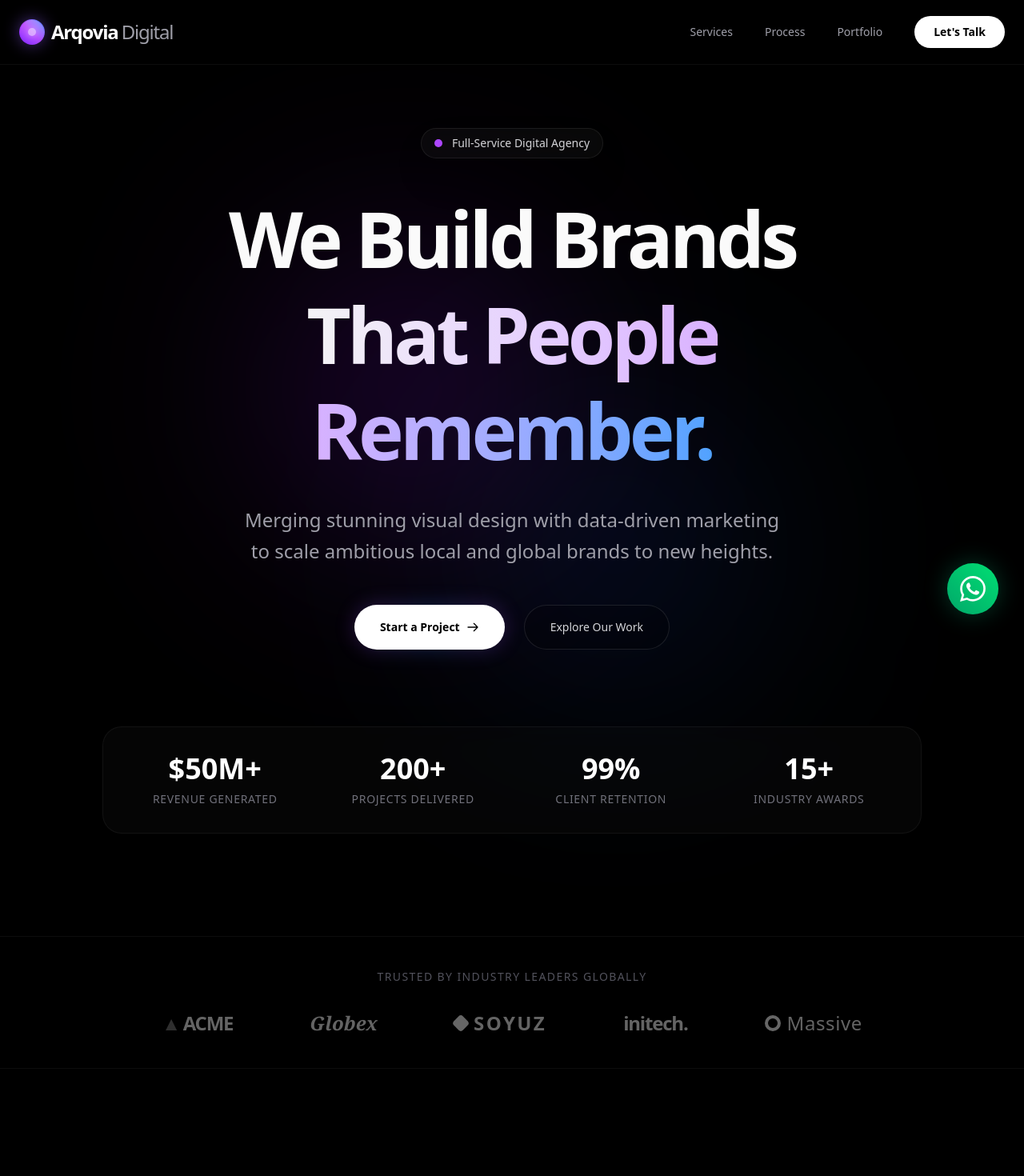
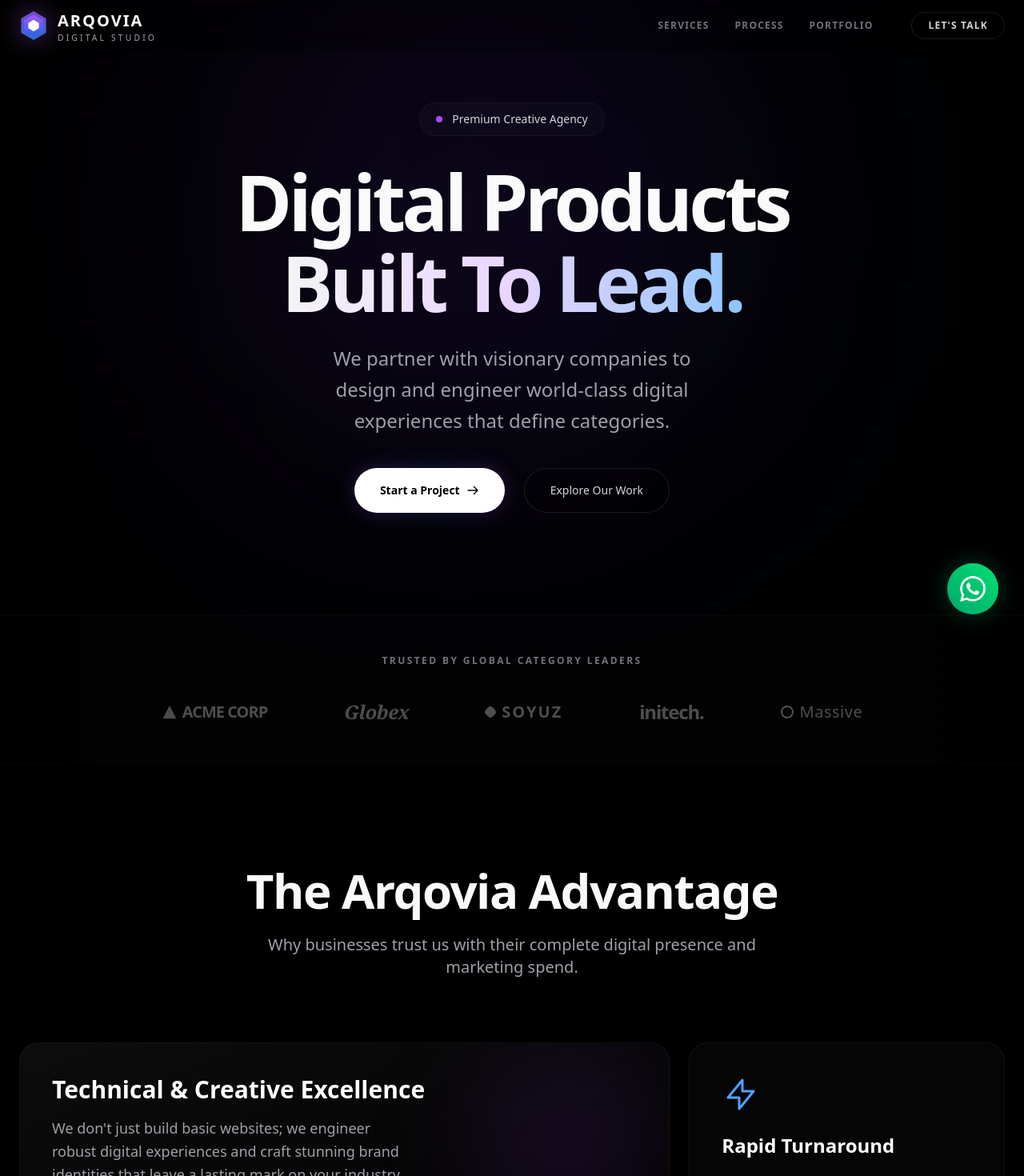
Before and after one commit to Rumman283/agency-portfolio, a Next.js app: page / in a window 1280 px wide. Shown: the top 1470 px of the page at 80% size. Built offline with nearby package versions, Linux system fonts and the light colour scheme.

Commit message:
updated homepage

```diff
--- a/app/page.tsx
+++ b/app/page.tsx
@@ -28,48 +28,48 @@ export default function Home() {
   return (
     <div className="min-h-screen bg-black text-zinc-50 font-sans selection:bg-purple-500/30 overflow-x-hidden">
       {/* Navigation */}
-      <nav className="fixed top-0 w-full z-50 border-b border-white/[0.05] bg-black/40 backdrop-blur-xl">
-        <div className="max-w-7xl mx-auto px-6 h-20 flex items-center justify-between">
+      <nav className="fixed top-0 w-full z-50 border-b border-white/[0.02] bg-black/20 backdrop-blur-xl">
+        <div className="max-w-7xl mx-auto px-6 h-16 flex items-center justify-between">
           <button
             onClick={() => window.scrollTo({ top: 0, behavior: 'smooth' })}
             aria-label="Scroll to top"
-            className="font-bold text-2xl tracking-tighter flex items-center gap-2 group cursor-pointer text-left outline-none hover:scale-[1.02] active:scale-[0.98] transition-transform duration-500"
+            className="group cursor-pointer text-left outline-none hover:opacity-80 active:scale-[0.98] transition-all duration-500"
           >
             <Logo />
           </button>
-          <div className="hidden md:flex items-center gap-10 text-sm font-medium text-zinc-400">
+          <div className="hidden md:flex items-center gap-8 text-xs font-semibold tracking-widest uppercase text-zinc-500">
             <Link href="#services" className="hover:text-white transition-colors">Services</Link>
             <Link href="#process" className="hover:text-white transition-colors">Process</Link>
             <Link href="#portfolio" className="hover:text-white transition-colors">Portfolio</Link>
-            <Link href="#contact" className="relative group px-6 py-2.5 rounded-full overflow-hidden">
-              <span className="absolute inset-0 w-full h-full bg-white transition-all duration-300 group-hover:scale-105"></span>
-              <span className="relative text-black font-semibold">Let&apos;s Talk</span>
+            <Link href="#contact" className="relative group px-5 py-2 rounded-full overflow-hidden border border-white/10 hover:border-white/30 transition-colors ml-4">
+              <span className="relative text-zinc-300 group-hover:text-white transition-colors">Let's Talk</span>
             </Link>
           </div>
         </div>
       </nav>
 
       {/* Hero Section */}
-      <section className="relative pt-32 pb-20 md:pt-40 md:pb-32 px-6">
+      <section className="relative pt-24 pb-12 md:pt-32 md:pb-16 px-6">
         {/* Animated Background Elements */}
-        <div className="absolute top-1/4 left-1/4 w-96 h-96 bg-purple-600/30 rounded-full blur-[120px] mix-blend-screen animate-pulse pointer-events-none"></div>
-        <div className="absolute bottom-1/4 right-1/4 w-96 h-96 bg-blue-600/20 rounded-full blur-[120px] mix-blend-screen animate-pulse pointer-events-none" style={{ animationDelay: '2s' }}></div>
+        <div className="absolute top-0 left-1/4 w-[500px] h-[500px] bg-purple-600/20 rounded-full blur-[150px] mix-blend-screen animate-pulse pointer-events-none"></div>
+        <div className="absolute bottom-1/4 right-1/4 w-[600px] h-[600px] bg-blue-600/10 rounded-full blur-[150px] mix-blend-screen animate-pulse pointer-events-none" style={{ animationDelay: '2s' }}></div>
 
         <div className="max-w-7xl mx-auto text-center flex flex-col items-center relative z-10">
-          <div className="inline-flex items-center gap-3 px-4 py-2 rounded-full bg-white/[0.03] border border-white/[0.08] text-sm font-medium text-zinc-300 mb-10 backdrop-blur-md shadow-2xl animate-fade-in-up">
-            <span className="relative flex h-2.5 w-2.5">
+          <div className="inline-flex items-center gap-3 px-5 py-2.5 rounded-full bg-white/[0.02] border border-white/[0.05] text-sm font-medium text-zinc-300 mb-8 backdrop-blur-md shadow-2xl animate-fade-in-up">
+            <span className="relative flex h-2 w-2">
               <span className="animate-ping absolute inline-flex h-full w-full rounded-full bg-purple-400 opacity-75"></span>
-              <span className="relative inline-flex rounded-full h-2.5 w-2.5 bg-purple-500"></span>
+              <span className="relative inline-flex rounded-full h-2 w-2 bg-purple-500"></span>
             </span>
-            Full-Service Digital Agency
+            Premium Creative Agency
           </div>
-          <h1 className="text-5xl md:text-7xl lg:text-8xl font-bold tracking-tighter mb-8 max-w-4xl text-balance leading-tight animate-fade-in-up delay-100">
-            We Build Brands <span className="text-transparent bg-clip-text bg-gradient-to-r from-zinc-100 via-purple-300 to-blue-400 animate-gradient-x">That People Remember.</span>
+          <h1 className="text-5xl md:text-7xl lg:text-8xl font-bold tracking-tighter mb-6 max-w-5xl text-balance leading-[1.05] animate-fade-in-up delay-100">
+            Digital Products <br className="hidden md:block"/>
+            <span className="text-transparent bg-clip-text bg-gradient-to-r from-zinc-100 via-purple-200 to-blue-300 animate-gradient-x">Built To Lead.</span>
           </h1>
-          <p className="text-xl md:text-2xl text-zinc-400 max-w-2xl text-balance mb-12 leading-relaxed font-light animate-fade-in-up delay-200">
-            Merging stunning visual design with data-driven marketing to scale ambitious local and global brands to new heights.
+          <p className="text-xl md:text-2xl text-zinc-400 max-w-2xl text-balance mb-10 leading-relaxed font-light animate-fade-in-up delay-200">
+            We partner with visionary companies to design and engineer world-class digital experiences that define categories.
           </p>
-          <div className="flex flex-col sm:flex-row items-center gap-6 w-full justify-center mb-24 animate-fade-in-up delay-300">
+          <div className="flex flex-col sm:flex-row items-center gap-6 w-full justify-center mb-16 animate-fade-in-up delay-300">
             {/* Primary CTA */}
             <div className="relative group w-full sm:w-auto">
               <div className="absolute -inset-0.5 rounded-full bg-gradient-to-r from-purple-500 via-blue-500 to-purple-500 opacity-20 blur-md group-hover:opacity-60 transition duration-500 animate-gradient-x"></div>
@@ -87,42 +87,21 @@ export default function Home() {
               <span className="relative">Explore Our Work</span>
             </Link>
           </div>
-
-          {/* Statistics Bar */}
-          <div className="w-full max-w-5xl grid grid-cols-2 md:grid-cols-4 gap-8 p-8 rounded-3xl bg-white/[0.02] border border-white/[0.05] backdrop-blur-xl animate-fade-in-up delay-400">
-            <div className="flex flex-col items-center">
-              <span className="text-4xl font-bold text-white mb-2">$50M+</span>
-              <span className="text-sm text-zinc-500 font-medium uppercase tracking-wider">Revenue Generated</span>
-            </div>
-            <div className="flex flex-col items-center">
-              <span className="text-4xl font-bold text-white mb-2">200+</span>
-              <span className="text-sm text-zinc-500 font-medium uppercase tracking-wider">Projects Delivered</span>
-            </div>
-            <div className="flex flex-col items-center">
-              <span className="text-4xl font-bold text-white mb-2">99%</span>
-              <span className="text-sm text-zinc-500 font-medium uppercase tracking-wider">Client Retention</span>
-            </div>
-            <div className="flex flex-col items-center">
-              <span className="text-4xl font-bold text-white mb-2">15+</span>
-              <span className="text-sm text-zinc-500 font-medium uppercase tracking-wider">Industry Awards</span>
-            </div>
-          </div>
         </div>
       </section>
 
       {/* Trusted By Logos */}
-      <section className="py-10 border-y border-white/[0.05] bg-black/50 overflow-hidden flex relative">
-        <div className="absolute left-0 top-0 bottom-0 w-32 bg-gradient-to-r from-black to-transparent z-10"></div>
-        <div className="absolute right-0 top-0 bottom-0 w-32 bg-gradient-to-l from-black to-transparent z-10"></div>
-        <div className="max-w-7xl mx-auto w-full px-6">
-          <p className="text-center text-sm font-medium text-zinc-600 uppercase tracking-widest mb-8">Trusted by industry leaders globally</p>
-          <div className="flex flex-wrap justify-center gap-12 md:gap-24 opacity-40 grayscale hover:grayscale-0 transition-all duration-700">
-            {/* SVG Logo Placeholders using styled text for robustness */}
-            <div className="text-2xl font-bold tracking-tighter flex items-center gap-1"><span className="text-blue-500">▲</span> ACME</div>
-            <div className="text-2xl font-serif font-bold italic">Globex</div>
-            <div className="text-2xl font-bold tracking-widest uppercase flex items-center"><div className="w-4 h-4 bg-white rounded-sm mr-2 transform rotate-45"></div> SOYUZ</div>
+      <section className="py-12 border-y border-white/[0.02] bg-zinc-950/30 overflow-hidden flex relative animate-fade-in-up delay-400">
+        <div className="absolute left-0 top-0 bottom-0 w-40 bg-gradient-to-r from-black to-transparent z-10 pointer-events-none"></div>
+        <div className="absolute right-0 top-0 bottom-0 w-40 bg-gradient-to-l from-black to-transparent z-10 pointer-events-none"></div>
+        <div className="max-w-7xl mx-auto w-full px-6 flex flex-col items-center">
+          <p className="text-center text-xs font-semibold text-zinc-500 uppercase tracking-[0.2em] mb-10">Trusted by global category leaders</p>
+          <div className="flex flex-wrap justify-center items-center gap-16 md:gap-24 opacity-30 grayscale hover:grayscale-0 transition-all duration-700">
+            <div className="text-xl font-bold tracking-tighter flex items-center gap-1.5"><svg className="w-5 h-5 text-zinc-100" viewBox="0 0 24 24" fill="currentColor"><path d="M12 2L2 22h20L12 2z"/></svg> ACME CORP</div>
+            <div className="text-2xl font-serif font-bold italic tracking-tight">Globex</div>
+            <div className="text-xl font-bold tracking-widest uppercase flex items-center"><div className="w-3 h-3 bg-white rounded-sm mr-2 transform rotate-45"></div> SOYUZ</div>
             <div className="text-2xl font-black lowercase tracking-tighter">initech.</div>
-            <div className="text-2xl font-medium tracking-wide flex items-center gap-2"><div className="w-5 h-5 rounded-full border-4 border-white"></div> Massive</div>
+            <div className="text-xl font-medium tracking-wide flex items-center gap-2"><div className="w-4 h-4 rounded-full border-2 border-white"></div> Massive</div>
           </div>
         </div>
       </section>
@@ -353,16 +332,52 @@ export default function Home() {
       </section>
 
       {/* Footer */}
-      <footer className="py-16 px-6 border-t border-white/[0.05] relative z-10 bg-black">
-        <div className="max-w-7xl mx-auto flex flex-col md:flex-row items-center justify-between">
-          <div className="flex items-center gap-2 mb-8 md:mb-0">
+      <footer className="pt-32 pb-16 px-6 border-t border-white/[0.05] relative z-10 bg-black">
+        <div className="max-w-7xl mx-auto grid grid-cols-1 md:grid-cols-12 gap-16 mb-24">
+          <div className="md:col-span-5 flex flex-col gap-6">
             <Logo />
+            <p className="text-zinc-400 leading-relaxed max-w-sm mt-4">We are an independent digital studio forging world-class brands and products for the ambitious.</p>
+            <div className="flex gap-4 mt-2">
+              <Link href="#" className="w-10 h-10 rounded-full border border-white/10 flex items-center justify-center text-zinc-400 hover:bg-white hover:text-black transition-all">
+                <svg className="w-4 h-4" fill="currentColor" viewBox="0 0 24 24"><path d="M24 4.557c-.883.392-1.832.656-2.828.775 1.017-.609 1.798-1.574 2.165-2.724-.951.564-2.005.974-3.127 1.195-.897-.957-2.178-1.555-3.594-1.555-3.179 0-5.515 2.966-4.797 6.045-4.091-.205-7.719-2.165-10.148-5.144-1.29 2.213-.669 5.108 1.523 6.574-.806-.026-1.566-.247-2.229-.616-.054 2.281 1.581 4.415 3.949 4.89-.693.188-1.452.232-2.224.084.626 1.956 2.444 3.379 4.6 3.419-2.07 1.623-4.678 2.348-7.29 2.04 2.179 1.397 4.768 2.212 7.548 2.212 9.142 0 14.307-7.721 13.995-14.646.962-.695 1.797-1.562 2.457-2.549z"/></svg>
+              </Link>
+              <Link href="#" className="w-10 h-10 rounded-full border border-white/10 flex items-center justify-center text-zinc-400 hover:bg-white hover:text-black transition-all">
+                <svg className="w-4 h-4" fill="currentColor" viewBox="0 0 24 24"><path d="M12 0c-6.627 0-12 5.373-12 12s5.373 12 12 12 12-5.373 12-12-5.373-12-12-12zm-2 16h-2v-6h2v6zm-1-6.891c-.607 0-1.1-.496-1.1-1.109 0-.612.492-1.109 1.1-1.109s1.1.497 1.1 1.109c0 .613-.493 1.109-1.1 1.109zm8 6.891h-1.998v-2.861c0-1.881-2.002-1.722-2.002 0v2.861h-2v-6h2v1.093c.872-1.616 4-1.736 4 1.548v3.359z"/></svg>
+              </Link>
+            </div>
           </div>
-          <p className="text-zinc-500 text-sm mb-8 md:mb-0">© 2026 Arqovia Digital. All rights reserved.</p>
-          <div className="flex gap-8">
-            <Link href="#" className="text-zinc-400 hover:text-white transition-colors text-sm font-medium">Twitter</Link>
-            <Link href="#" className="text-zinc-400 hover:text-white transition-colors text-sm font-medium">LinkedIn</Link>
-            <Link href="#" className="text-zinc-400 hover:text-white transition-colors text-sm font-medium">Instagram</Link>
+
+          <div className="md:col-span-2 flex flex-col gap-4">
+            <h4 className="text-white font-semibold mb-2 tracking-wide">Studio</h4>
+            <Link href="#portfolio" className="text-zinc-400 hover:text-white transition-colors text-sm">Work</Link>
+            <Link href="#services" className="text-zinc-400 hover:text-white transition-colors text-sm">Capabilities</Link>
+            <Link href="#process" className="text-zinc-400 hover:text-white transition-colors text-sm">Process</Link>
+            <Link href="#" className="text-zinc-400 hover:text-white transition-colors text-sm">Careers</Link>
+          </div>
+
+          <div className="md:col-span-2 flex flex-col gap-4">
+            <h4 className="text-white font-semibold mb-2 tracking-wide">Social</h4>
+            <Link href="#" className="text-zinc-400 hover:text-white transition-colors text-sm">Instagram</Link>
+            <Link href="#" className="text-zinc-400 hover:text-white transition-colors text-sm">Twitter</Link>
+            <Link href="#" className="text-zinc-400 hover:text-white transition-colors text-sm">Dribbble</Link>
+            <Link href="#" className="text-zinc-400 hover:text-white transition-colors text-sm">Behance</Link>
+          </div>
+
+          <div className="md:col-span-3 flex flex-col gap-4">
+            <h4 className="text-white font-semibold mb-2 tracking-wide">Newsletter</h4>
+            <p className="text-zinc-500 text-sm mb-2">Insights on design, tech, and building brands.</p>
+            <form className="flex gap-2">
+              <input type="email" placeholder="Email address" className="bg-white/5 border border-white/10 rounded-lg px-4 py-2 text-sm text-white outline-none focus:border-purple-500 w-full" />
+              <button type="button" className="bg-white text-black px-4 py-2 rounded-lg text-sm font-semibold hover:bg-zinc-200 transition-colors">Join</button>
+            </form>
+          </div>
+        </div>
+
+        <div className="max-w-7xl mx-auto flex flex-col md:flex-row items-center justify-between pt-8 border-t border-white/[0.05]">
+          <p className="text-zinc-600 text-sm mb-4 md:mb-0">© 2026 Arqovia Digital Studio. All rights reserved.</p>
+          <div className="flex gap-6">
+            <Link href="#" className="text-zinc-600 hover:text-zinc-300 transition-colors text-sm">Privacy Policy</Link>
+            <Link href="#" className="text-zinc-600 hover:text-zinc-300 transition-colors text-sm">Terms of Service</Link>
           </div>
         </div>
       </footer>
@@ -490,14 +505,28 @@ function TestimonialCard({ quote, author, role, rating }: { quote: string, autho
 
 function Logo() {
   return (
-    <div className="flex items-center gap-1 group">
-      <div className="relative flex items-center justify-center w-8 h-8 rounded-full bg-gradient-to-tr from-violet-600 via-purple-500 to-blue-500 shadow-[0_0_20px_rgba(139,92,246,0.5)] group-hover:shadow-[0_0_30px_rgba(139,92,246,0.8)] transition-all duration-500 mr-1">
-        <div className="absolute inset-[1px] rounded-full bg-gradient-to-b from-white/30 to-transparent mix-blend-overlay"></div>
-        <div className="w-2.5 h-2.5 rounded-full bg-white shadow-[0_0_10px_rgba(255,255,255,0.9)] animate-pulse"></div>
+    <div className="flex items-center gap-3 group">
+      <div className="relative flex items-center justify-center w-9 h-9 transition-transform duration-700 group-hover:rotate-180">
+        <svg viewBox="0 0 40 40" fill="none" xmlns="http://www.w3.org/2000/svg" className="w-full h-full drop-shadow-[0_0_15px_rgba(168,85,247,0.5)]">
+          <path d="M20 0L37.3205 10V30L20 40L2.67949 30V10L20 0Z" fill="url(#paint0_linear)" fillOpacity="0.8"/>
+          <path d="M20 5L33.3205 12.5V27.5L20 35L6.67949 27.5V12.5L20 5Z" fill="url(#paint1_linear)"/>
+          <path d="M20 12L27.3205 16.5V23.5L20 28L12.6795 23.5V16.5L20 12Z" fill="white" />
+          <defs>
+            <linearGradient id="paint0_linear" x1="20" y1="0" x2="20" y2="40" gradientUnits="userSpaceOnUse">
+              <stop stopColor="#8B5CF6"/>
+              <stop offset="1" stopColor="#3B82F6"/>
+            </linearGradient>
+            <linearGradient id="paint1_linear" x1="20" y1="5" x2="20" y2="35" gradientUnits="userSpaceOnUse">
+              <stop stopColor="#A855F7"/>
+              <stop offset="1" stopColor="#2563EB"/>
+            </linearGradient>
+          </defs>
+        </svg>
       </div>
-      <span className="font-bold text-2xl tracking-tighter text-white">
-        Arqovia<span className="font-light text-zinc-400 group-hover:text-zinc-200 transition-colors duration-500 ml-1">Digital</span>
-      </span>
+      <div className="flex flex-col justify-center leading-none">
+        <span className="font-extrabold text-xl tracking-[0.1em] text-white uppercase">Arqovia</span>
+        <span className="font-light text-[0.65rem] tracking-[0.3em] text-zinc-400 uppercase mt-0.5 group-hover:text-zinc-300 transition-colors">Digital Studio</span>
+      </div>
     </div>
   );
 }
```
